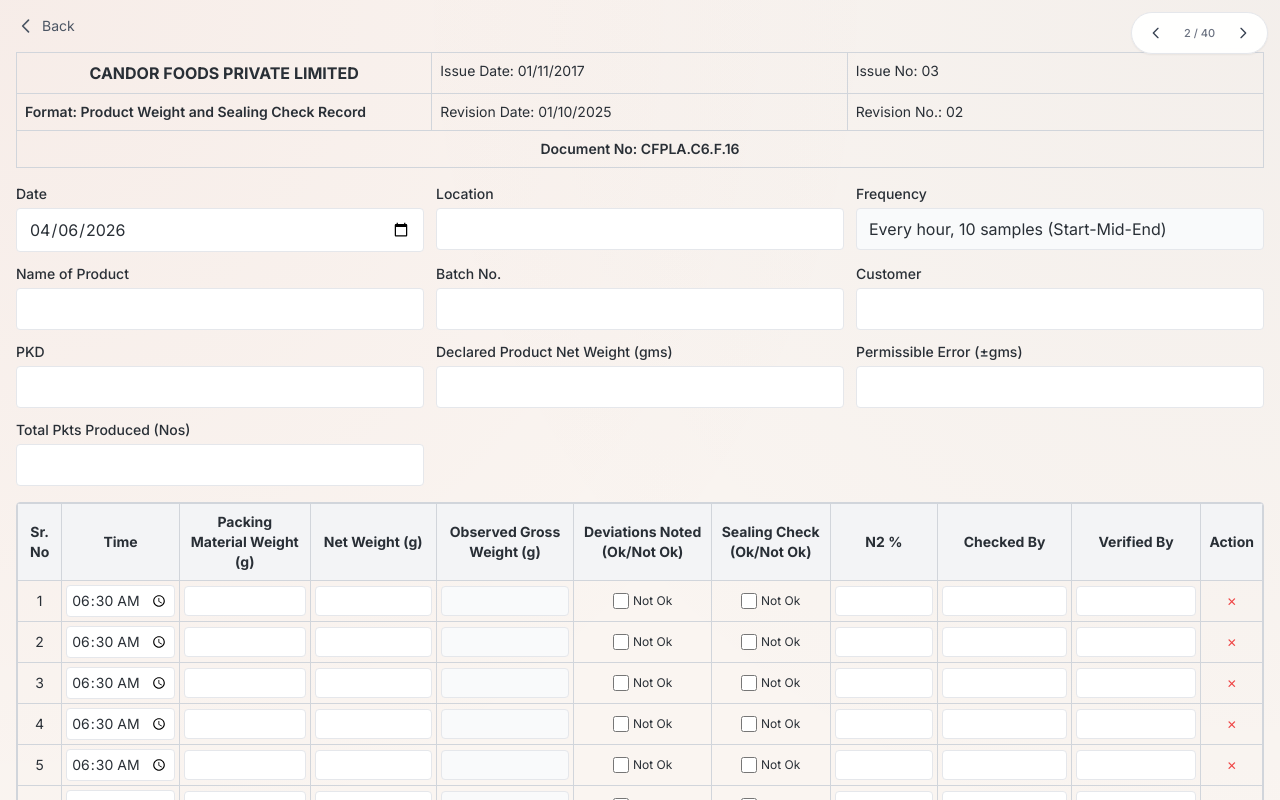
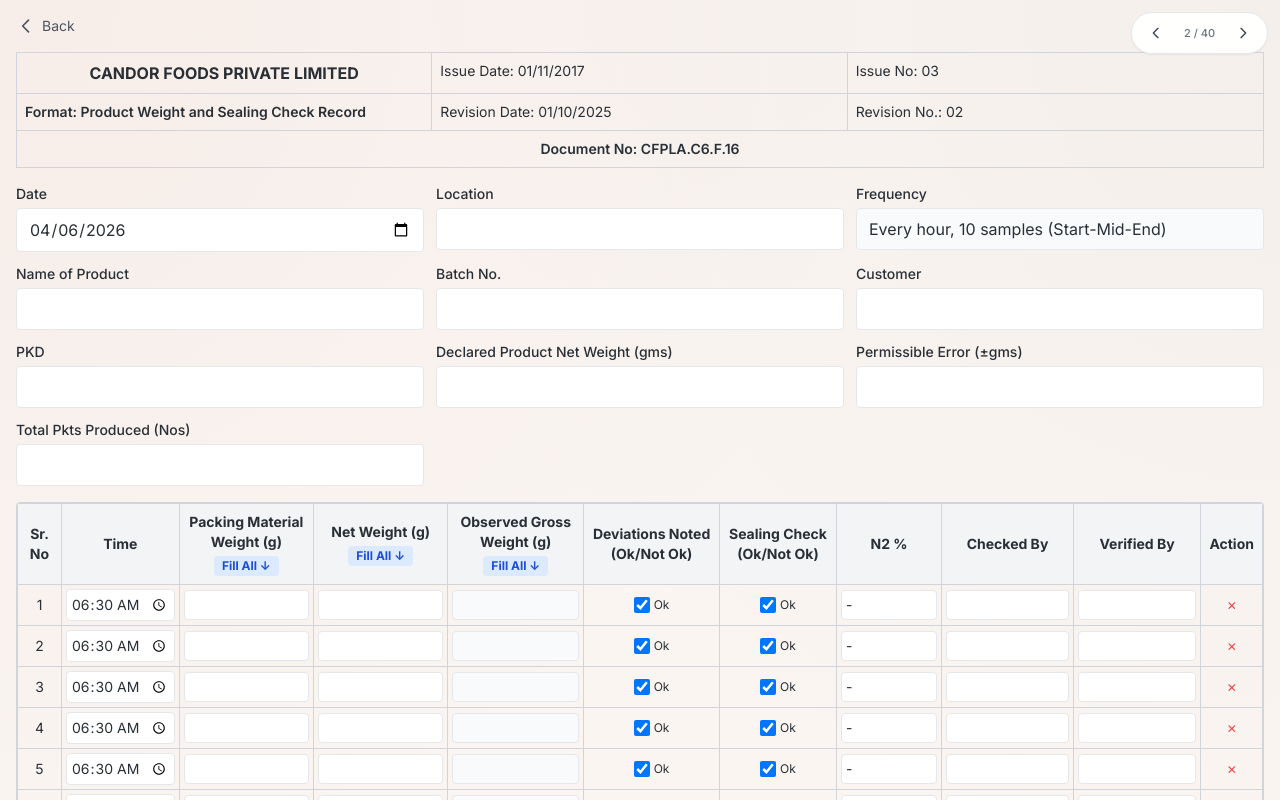
Before and after one commit to kaushalp3005/QA_frontend, a Next.js app: page /documentations/productweightcheck/create in a window 1280 px wide. Shown: the top 800 px of the page. Built offline with nearby package versions, Linux system fonts and the light colour scheme; sample sign-in values are in the browser's storage.

Commit message:
fix: permissions refresh, xray submit btn, IPQC per-floor print & floor selector, productweightcheck UX

```diff
--- a/src/app/documentations/productweightcheck/create/page.tsx
+++ b/src/app/documentations/productweightcheck/create/page.tsx
@@ -27,7 +27,7 @@
 
 const emptyRow = (id: number): WeightRow => ({
   id, time: currentTime(), packingMaterialWeight: "", netWeight: "", observedGrossWeight: "",
-  deviationsNoted: "Not Ok", sealingCheck: "Not Ok", n2Percent: "", checkedBy: "", verifiedBy: "",
+  deviationsNoted: "Ok", sealingCheck: "Ok", n2Percent: "-", checkedBy: "", verifiedBy: "",
 });
 
 const DRAFT_KEY = "pwc-draft";
@@ -104,6 +104,23 @@
     if (rows.length > 1) setRows((prev) => prev.filter((r) => r.id !== id));
   };
 
+  const autofillColumn = (field: "packingMaterialWeight" | "netWeight" | "observedGrossWeight") => {
+    const firstFilled = rows.find((r) => r[field] !== "");
+    if (!firstFilled) return;
+    const val = firstFilled[field];
+    setRows((prev) =>
+      prev.map((r) => {
+        const next = { ...r, [field]: val };
+        if (field === "packingMaterialWeight" || field === "netWeight") {
+          const p = parseFloat(next.packingMaterialWeight);
+          const n = parseFloat(next.netWeight);
+          next.observedGrossWeight = !isNaN(p) && !isNaN(n) ? String(+(p + n).toFixed(3)) : "";
+        }
+        return next;
+      })
+    );
+  };
+
   return (
     <div className="p-3 sm:p-4 max-w-7xl mx-auto">
       <button onClick={() => router.back()} className="flex items-center gap-1.5 text-sm text-gray-600 hover:text-gray-900 mb-4">
@@ -177,9 +194,24 @@
             <tr>
               <th className="border border-gray-300 px-2 py-2">Sr. No</th>
               <th className="border border-gray-300 px-2 py-2">Time</th>
-              <th className="border border-gray-300 px-2 py-2">Packing Material Weight (g)</th>
-              <th className="border border-gray-300 px-2 py-2">Net Weight (g)</th>
-              <th className="border border-gray-300 px-2 py-2">Observed Gross Weight (g)</th>
+              <th className="border border-gray-300 px-2 py-2">
+                <div className="flex flex-col items-center gap-1">
+                  <span>Packing Material Weight (g)</span>
+                  <button type="button" onClick={() => autofillColumn("packingMaterialWeight")} className="text-xs bg-blue-100 hover:bg-blue-200 text-blue-700 px-2 py-0.5 rounded whitespace-nowrap">Fill All ↓</button>
+                </div>
+              </th>
+              <th className="border border-gray-300 px-2 py-2">
+                <div className="flex flex-col items-center gap-1">
+                  <span>Net Weight (g)</span>
+                  <button type="button" onClick={() => autofillColumn("netWeight")} className="text-xs bg-blue-100 hover:bg-blue-200 text-blue-700 px-2 py-0.5 rounded whitespace-nowrap">Fill All ↓</button>
+                </div>
+              </th>
+              <th className="border border-gray-300 px-2 py-2">
+                <div className="flex flex-col items-center gap-1">
+                  <span>Observed Gross Weight (g)</span>
+                  <button type="button" onClick={() => autofillColumn("observedGrossWeight")} className="text-xs bg-blue-100 hover:bg-blue-200 text-blue-700 px-2 py-0.5 rounded whitespace-nowrap">Fill All ↓</button>
+                </div>
+              </th>
               <th className="border border-gray-300 px-2 py-2">Deviations Noted (Ok/Not Ok)</th>
               <th className="border border-gray-300 px-2 py-2">Sealing Check (Ok/Not Ok)</th>
               <th className="border border-gray-300 px-2 py-2">N2 %</th>
@@ -196,13 +228,13 @@
                   <input type="time" value={row.time} onChange={(e) => updateRow(row.id, "time", e.target.value)} className="w-full border rounded px-1 py-1 text-sm" />
                 </td>
                 <td className="border border-gray-300 px-1 py-1">
-                  <input type="number" value={row.packingMaterialWeight} onChange={(e) => updateRow(row.id, "packingMaterialWeight", e.target.value)} className="w-full border rounded px-1 py-1 text-sm" />
+                  <input type="text" inputMode="decimal" value={row.packingMaterialWeight} onChange={(e) => updateRow(row.id, "packingMaterialWeight", e.target.value.replace(/[^0-9.]/g, ""))} className="w-full border rounded px-1 py-1 text-sm" />
                 </td>
                 <td className="border border-gray-300 px-1 py-1">
-                  <input type="number" value={row.netWeight} onChange={(e) => updateRow(row.id, "netWeight", e.target.value)} className="w-full border rounded px-1 py-1 text-sm" />
+                  <input type="text" inputMode="decimal" value={row.netWeight} onChange={(e) => updateRow(row.id, "netWeight", e.target.value.replace(/[^0-9.]/g, ""))} className="w-full border rounded px-1 py-1 text-sm" />
                 </td>
                 <td className="border border-gray-300 px-1 py-1">
-                  <input type="number" value={row.observedGrossWeight} readOnly className="w-full border rounded px-1 py-1 text-sm bg-gray-50" />
+                  <input type="text" inputMode="decimal" value={row.observedGrossWeight} readOnly className="w-full border rounded px-1 py-1 text-sm bg-gray-50" />
                 </td>
                 <td className="border border-gray-300 px-1 py-1">
                   <label className="flex items-center justify-center gap-1 cursor-pointer">
@@ -227,7 +259,7 @@
                   </label>
                 </td>
                 <td className="border border-gray-300 px-1 py-1">
-                  <input type="number" value={row.n2Percent} onChange={(e) => updateRow(row.id, "n2Percent", e.target.value)} className="w-full border rounded px-1 py-1 text-sm" />
+                  <input type="text" value={row.n2Percent} onChange={(e) => updateRow(row.id, "n2Percent", e.target.value)} className="w-full border rounded px-1 py-1 text-sm" />
                 </td>
                 <td className="border border-gray-300 px-1 py-1">
                   <input type="text" value={row.checkedBy} onChange={(e) => updateRow(row.id, "checkedBy", e.target.value)} className="w-full border rounded px-1 py-1 text-sm" />
--- a/src/app/documentations/xray/create/page.tsx
+++ b/src/app/documentations/xray/create/page.tsx
@@ -134,7 +134,7 @@
               </div>
             )}
 
-            <form onSubmit={handleSubmit} className="px-6 py-6 space-y-8">
+            <form id="xray-form" onSubmit={handleSubmit} className="px-6 py-6 space-y-8">
 
               {/* Batch Info */}
               <div>
@@ -359,12 +359,12 @@
                 />
               </div>
 
-              {/* Footer */}
-              <div className="border-t border-gray-200 pt-6 flex items-center justify-end gap-3">
+              {/* Submit Button */}
+              <div className="pt-2">
                 <button
                   type="submit"
                   disabled={saving}
-                  className={cn(buttonStyles.base, buttonStyles.primary, "gap-2")}
+                  className={cn(buttonStyles.base, "gap-2 bg-green-600 text-white hover:bg-green-700 focus-visible:ring-green-500")}
                 >
                   {saving ? (
                     <span>Saving…</span>
--- a/src/components/IPQCForm.tsx
+++ b/src/components/IPQCForm.tsx
@@ -18,6 +18,7 @@
 ];
 
 interface ArticleForm {
+  floor: string;
   item_description: string;
   customer: string;
   batch_number: string;
@@ -32,8 +33,9 @@
   overall_remark: string;
 }
 
-function makeDefaultArticle(): ArticleForm {
+function makeDefaultArticle(floor = ""): ArticleForm {
   return {
+    floor,
     item_description: "",
     customer: "",
     batch_number: "",
@@ -58,6 +60,7 @@
 function articleFromRecord(record: IPQCRecord): ArticleForm[] {
   if (record.articles?.length) {
     return record.articles.map((a) => ({
+      floor: (a as any).floor || record.floor || "",
       item_description: a.item_description || "",
       customer: a.customer || "",
       batch_number: a.batch_number || "",
@@ -83,7 +86,7 @@
       overall_remark: a.overall_remark || "",
     }));
   }
-  const def = makeDefaultArticle();
+  const def = makeDefaultArticle(record.floor || "");
   return [{
     ...def,
     item_description: record.item_description || "",
@@ -122,7 +125,6 @@
   const [checkDate, setCheckDate] = useState(
     initialData?.check_date || new Date().toISOString().slice(0, 10)
   );
-  const [floor, setFloor] = useState(initialData?.floor || "");
   const [dropdowns, setDropdowns] = useState<DropdownData>({ factories: [] });
   const [articles, setArticles] = useState<ArticleForm[]>(
     initialData ? articleFromRecord(initialData) : [makeDefaultArticle()]
@@ -284,7 +286,9 @@
       ...a,
       chemical_parameter: isA185 ? a.chemical_parameter : [],
     }));
-    onSubmit({ check_date: checkDate, warehouse, floor, articles: payload });
+    // Use the first article's floor as the record-level floor for backward compatibility
+    const recordFloor = articles[0]?.floor || "";
+    onSubmit({ check_date: checkDate, warehouse, floor: recordFloor, articles: payload });
   }
 
   return (
@@ -296,7 +300,7 @@
           <span className="w-1 h-4 rounded-full bg-emerald-500 inline-block" />
           Record Details
         </h2>
-        <div className="grid grid-cols-1 gap-4 sm:grid-cols-3 lg:grid-cols-3">
+        <div className="grid grid-cols-1 gap-4 sm:grid-cols-2">
           <div>
             <label className={labelCls}>Check Date</label>
             <input
@@ -315,20 +319,6 @@
               disabled
               className={`${inputCls} disabled:opacity-60 bg-gray-50`}
             />
-          </div>
-          <div>
-            <label className={labelCls}>Floor</label>
-            <select
-              value={floor}
-              onChange={(e) => setFloor(e.target.value)}
-              required
-              className={inputCls}
-            >
-              <option value="">Select floor…</option>
-              {availableFloors.map((fl) => (
-                <option key={fl.id} value={fl.floor_name}>{fl.floor_name}</option>
-              ))}
-            </select>
           </div>
         </div>
       </div>
@@ -365,7 +355,7 @@
             <div className="p-4 sm:p-5 space-y-5">
 
               {/* Article identity fields */}
-              <div className="grid grid-cols-1 gap-3 sm:grid-cols-2 lg:grid-cols-4 xl:grid-cols-4">
+              <div className="grid grid-cols-1 gap-3 sm:grid-cols-2 lg:grid-cols-5 xl:grid-cols-5">
                 {/* SKU search */}
                 {useAllSkuDropdown ? (
                   <div
@@ -520,6 +510,20 @@
                       className={inputCls + " mt-2"}
                     />
                   )}
+                </div>
+                <div>
+                  <label className={labelCls}>Floor <span className="text-red-500">*</span></label>
+                  <select
+                    value={art.floor}
+                    onChange={(e) => updateArticle(artIdx, { floor: e.target.value })}
+                    required
+                    className={inputCls}
+                  >
+                    <option value="">Select floor…</option>
+                    {availableFloors.map((fl) => (
+                      <option key={fl.id} value={fl.floor_name}>{fl.floor_name}</option>
+                    ))}
+                  </select>
                 </div>
               </div>
 
--- a/src/components/layout/Sidebar.tsx
+++ b/src/components/layout/Sidebar.tsx
@@ -63,7 +63,7 @@
         setViewable(allowed)
       })
       .catch(() => setViewable(new Set()))
-  }, [])
+  }, [pathname])
 
   // Lock body scroll when the mobile drawer is open
   useEffect(() => {
```
Also changed, not shown: src/hooks/usePermissions.ts (+19 -1 lines), src/lib/printRecord.ts (+92 -66 lines).
